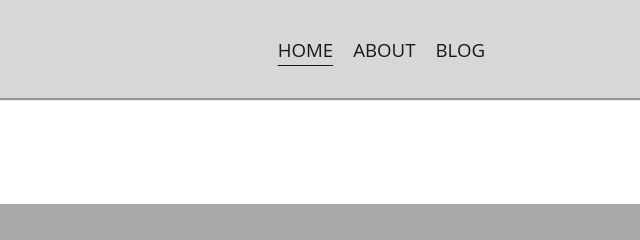
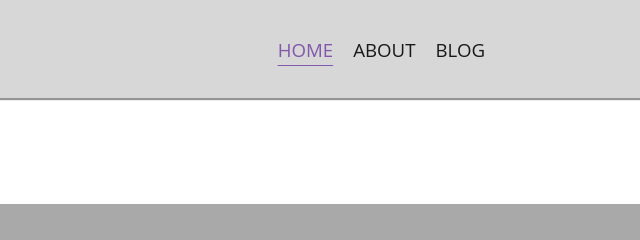
Before and after one commit to CaptainStack/gatsby-static-template, a Gatsby site: page / in a window 1280 px wide. Shown: the top 240 px of the page, 640-1280 px from the left. Built offline with nearby package versions, Linux system fonts and the light colour scheme; Gatsby itself is replaced by a stand-in of ours.

Commit message:
Update theme constants to include accent color

```diff
--- a/src/styles/constants.scss
+++ b/src/styles/constants.scss
@@ -2,6 +2,6 @@ $lightprimary: lightgrey;
 $primary: darkgrey;
 $midprimary: grey;
 $darkprimary: darkgrey;
-$accent: black;
+$accent: #7446a2;
 
 $content-width: 970px;
```
